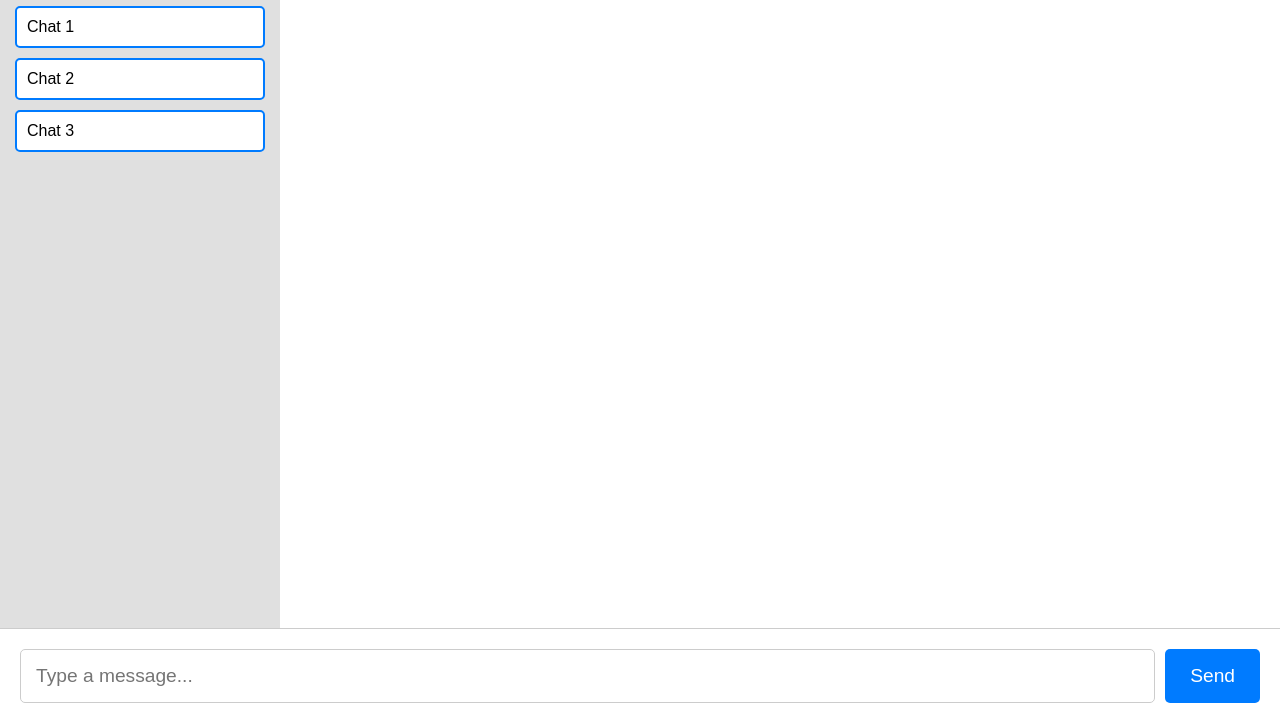
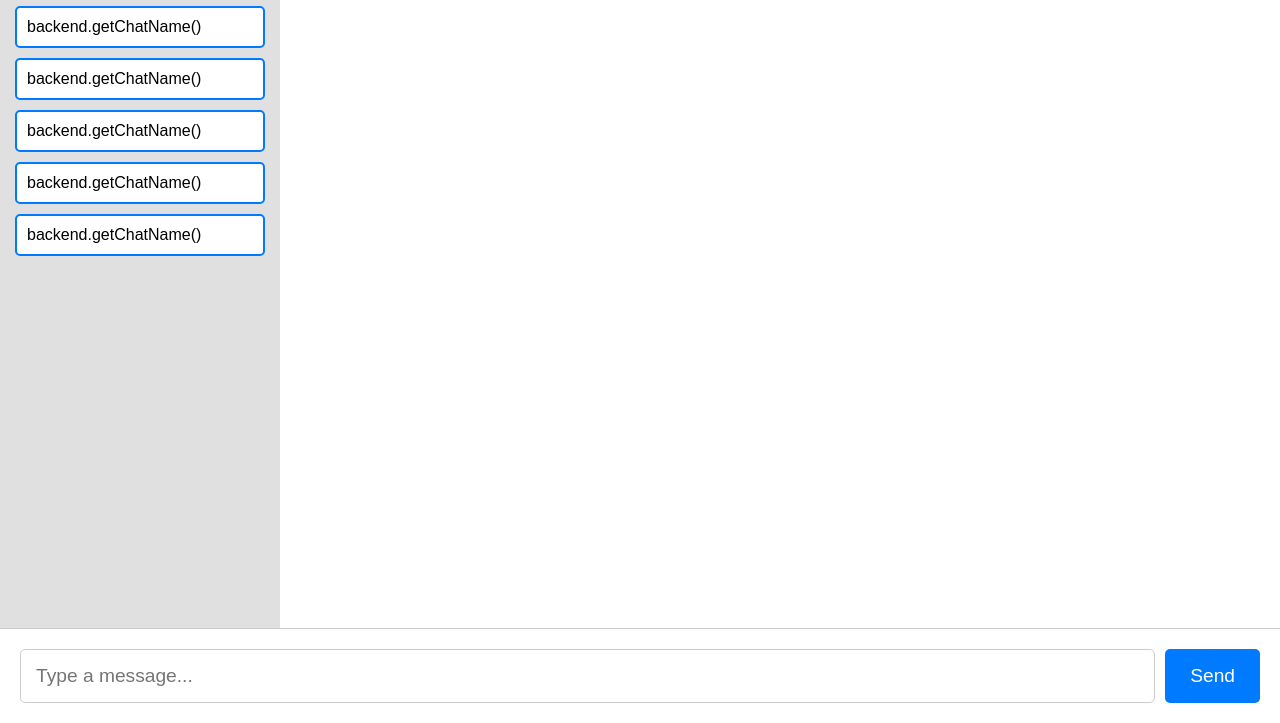
Before and after one commit to mohammadeltawil0/iscj-hackathon-chatapp, a plain HTML site: page liveChat2.html in a window 1280 px wide. Shown: the part 77-800 px from the top of the page. Drawn offline with Linux system fonts and the light colour scheme.

Commit message:
Update liveChat2.html

```diff
--- a/liveChat2.html
+++ b/liveChat2.html
@@ -125,9 +125,22 @@
         </div>
         <div class="chat-content">
             <div class="chat-list" id="chat-list">
-                <div class="chat-room">Chat 1</div>
-                <div class="chat-room">Chat 2</div>
-                <div class="chat-room">Chat 3</div>
+            <script>
+                let container = document.getElementById('chat-list');
+                // Assume this is the number from the backend
+                let numDivs = 5;
+                for(let i = 0; i < numDivs; i++){
+                  // Create a new div
+                  let div = document.createElement('div');
+                  // Specifying the div's class
+                  div.className = "chat-room"
+                  // Add content to the div
+                  div.innerHTML = `backend.getChatName()`;
+                  // Add the div to the page
+                  document.body.appendChild(div);
+                  container.appendChild(div);
+                }
+              </script>
             </div>
             <div class="chat-box" id="chat-box"></div>
         </div>
```
